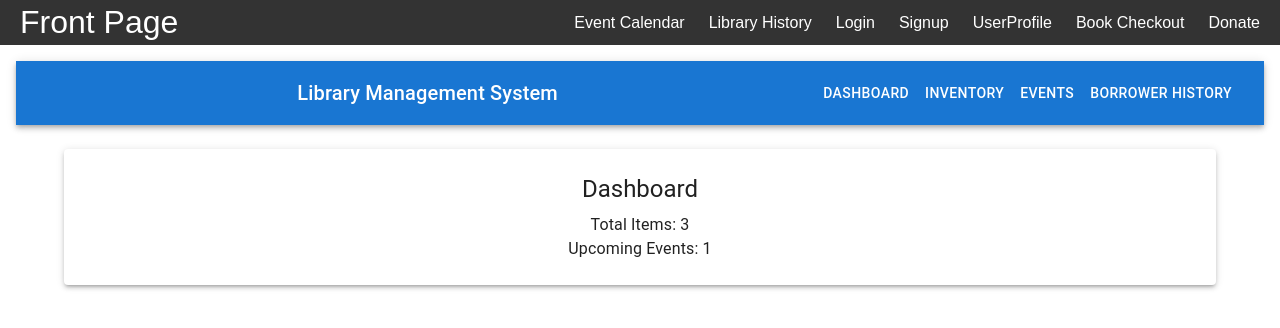
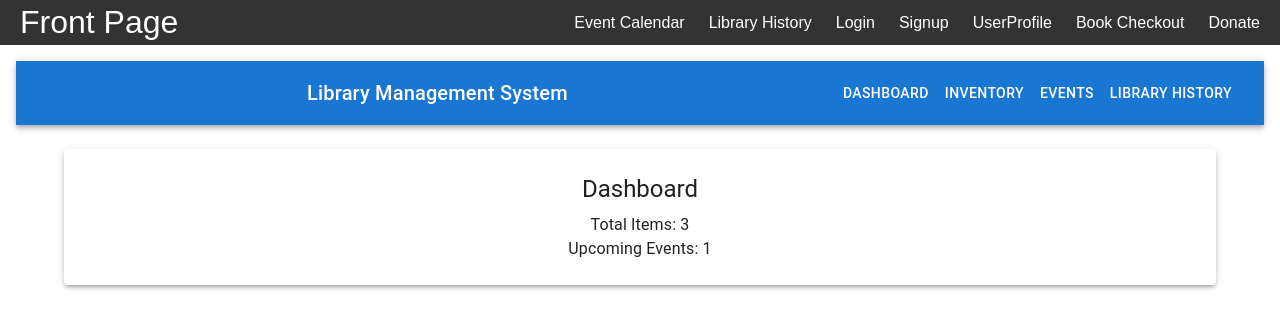
Before and after one commit to liamlecs/Database-Project-CS3380-T12, a React (Vite) app in the folder libraryApp/: page /employee in a window 1280 px wide. Shown: the top 328 px of the page. Built offline with nearby package versions, Linux system fonts and the light colour scheme.

Commit message:
updating employee homepage

```diff
--- a/libraryApp/src/components/Employee.tsx
+++ b/libraryApp/src/components/Employee.tsx
@@ -43,7 +43,7 @@ interface Event {
   description: string;
 }
 
-interface BorrowerHistory {
+interface LibraryHistory {
   id: string;
   borrowerId: string;
   inventoryId: string;
@@ -53,7 +53,7 @@ interface BorrowerHistory {
 
 const Employee: React.FC = () => {
   // state for current view
-  const [currentView, setCurrentView] = useState<'dashboard' | 'inventory' | 'events' | 'borrowerHistory'>('dashboard');
+  const [currentView, setCurrentView] = useState<'dashboard' | 'inventory' | 'events' | 'libraryHistory'>('dashboard');
 
   // state for inventory management
   const [inventory, setInventory] = useState<InventoryItem[]>([]);
@@ -76,8 +76,8 @@ const Employee: React.FC = () => {
     description: '',
   });
 
-  // state for borrower history
-  const [borrowerHistory, setBorrowerHistory] = useState<BorrowerHistory[]>([]);
+  // state for library history
+  const [libraryHistory, setLibraryHistory] = useState<LibraryHistory[]>([]);
   const [borrowerId, setBorrowerId] = useState<string>('');
 
   // fetch inventory data (mock data)
@@ -248,12 +248,12 @@ const Employee: React.FC = () => {
     setEventForm({ eventName: '', eventDate: '', description: '' });
   };
 
-  // Handle fetching borrower history
-  const handleFetchBorrowerHistory = () => {
-    const mockHistory: BorrowerHistory[] = [
+  // Handle fetching library history
+  const handleFetchLibraryHistory = () => {
+    const mockHistory: LibraryHistory[] = [
       { id: '1', borrowerId, inventoryId: '1', checkoutDate: '2025-03-01', returnDate: '2025-03-15' },
     ];
-    setBorrowerHistory(mockHistory);
+    setLibraryHistory(mockHistory);
   };
 
   // Render the current view
@@ -330,11 +330,11 @@ const Employee: React.FC = () => {
           </Paper>
         );
 
-      case 'borrowerHistory':
+      case 'libraryHistory':
         return (
           <Paper elevation={3} sx={{ padding: 3, marginBottom: 3 }}>
             <Typography variant="h5" gutterBottom>
-              Borrower History
+              Library History
             </Typography>
             <TextField
               fullWidth
@@ -343,7 +343,7 @@ const Employee: React.FC = () => {
               onChange={(e) => setBorrowerId(e.target.value)}
               margin="normal"
             />
-            <Button variant="contained" color="primary" onClick={handleFetchBorrowerHistory} sx={{ marginTop: 2 }}>
+            <Button variant="contained" color="primary" onClick={handleFetchLibraryHistory} sx={{ marginTop: 2 }}>
               Search
             </Button>
             <TableContainer component={Paper} sx={{ marginTop: 3 }}>
@@ -351,13 +351,13 @@ const Employee: React.FC = () => {
                 <TableHead>
                   <TableRow>
                     <TableCell>Borrower ID</TableCell>
-                    <TableCell>Inventory ID</TableCell>
+                    <TableCell>Item ID</TableCell>
                     <TableCell>Checkout Date</TableCell>
                     <TableCell>Return Date</TableCell>
                   </TableRow>
                 </TableHead>
                 <TableBody>
-                  {borrowerHistory.map((record) => (
+                  {libraryHistory.map((record) => (
                     <TableRow key={record.id}>
                       <TableCell>{record.borrowerId}</TableCell>
                       <TableCell>{record.inventoryId}</TableCell>
@@ -392,8 +392,8 @@ const Employee: React.FC = () => {
           <Button color="inherit" onClick={() => setCurrentView('events')}>
             Events
           </Button>
-          <Button color="inherit" onClick={() => setCurrentView('borrowerHistory')}>
-            Borrower History
+          <Button color="inherit" onClick={() => setCurrentView('libraryHistory')}>
+            Library History
           </Button>
         </Toolbar>
       </AppBar>
```
